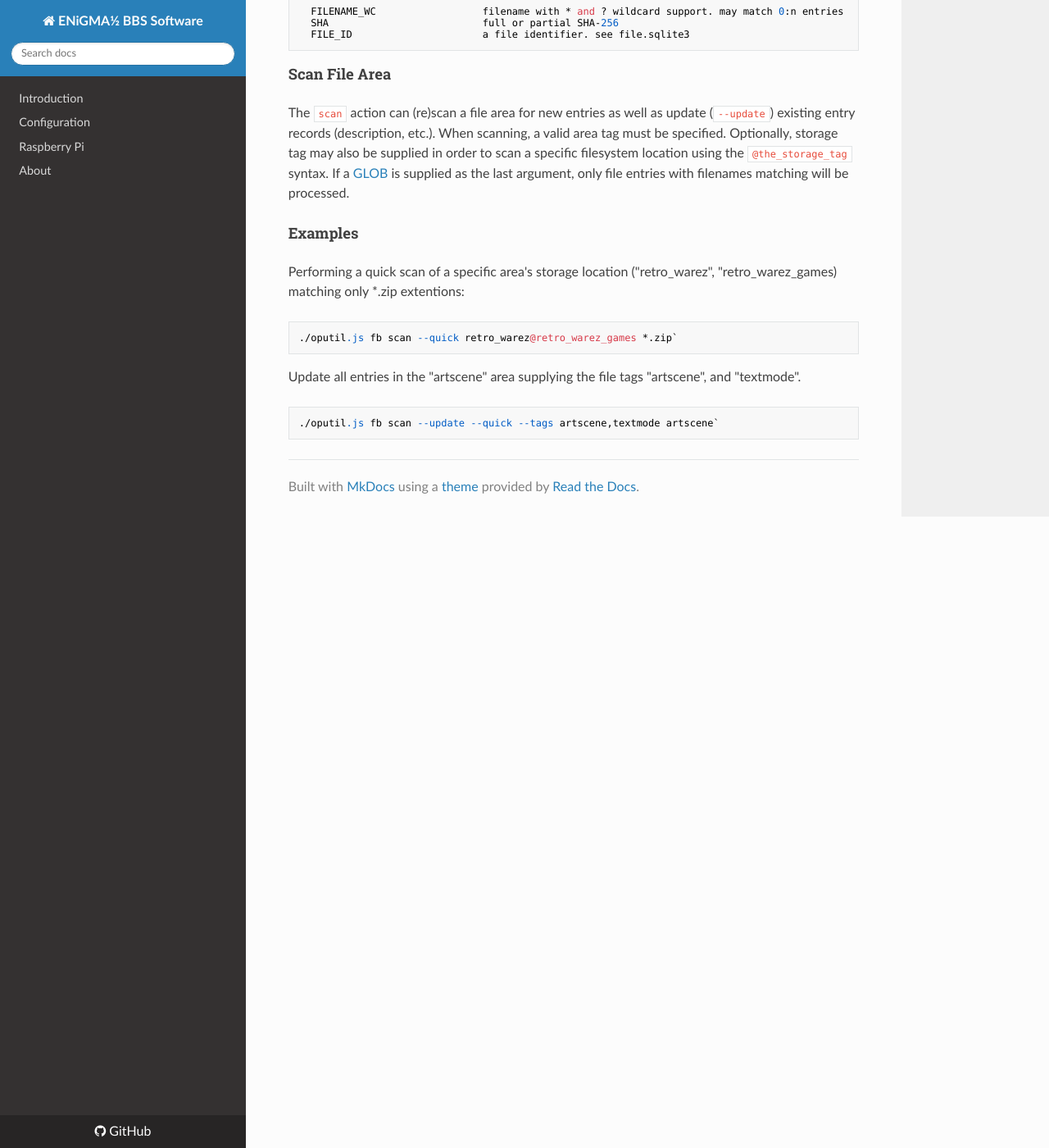
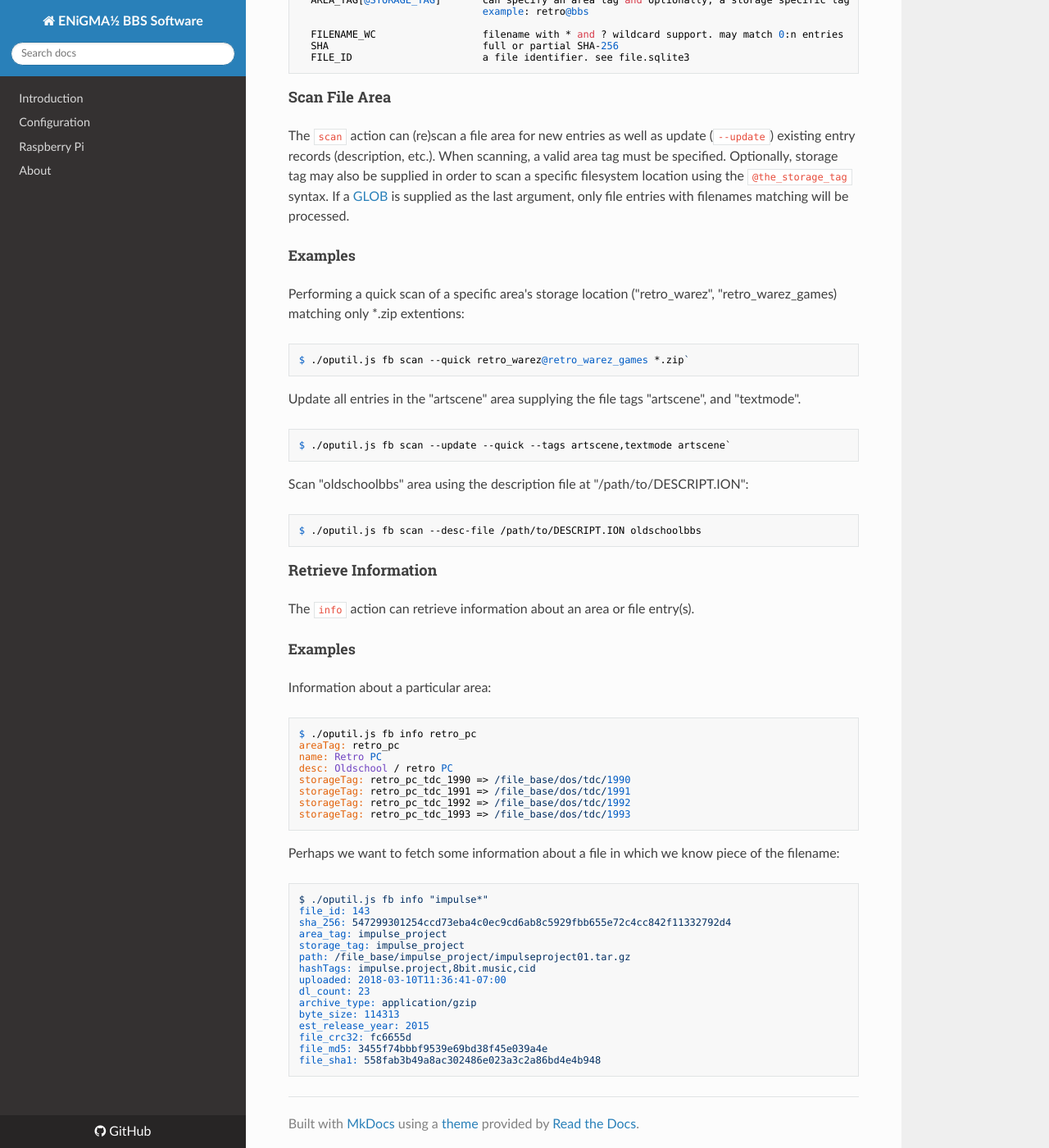
Before and after one commit to NuSkooler/enigma-bbs, an MkDocs documentation site: the page built from docs/admin/oputil.md, in a window 1280 px wide and 1400 px high, scrolled down 2827 px. Shown: the whole window at 82% size. Built offline with MkDocs 1.6.1, drawn with Linux system fonts in a browser that asks for light colours; nearby versions of some CDN libraries; old or Windows-style settings are respelled for this version of MkDocs; some of the changed text lies outside the part shown.

Commit message:
Some 'fb info' docs

````diff
--- a/docs/admin/oputil.md
+++ b/docs/admin/oputil.md
@@ -97,7 +97,9 @@ actions:
                                may also contain optional GLOB as last parameter,
                                for examle: scan some_area *.zip
 
-  info AREA_TAG|SHA|FILE_ID    display information about areas and/or files
+  info CRITERIA                display information about areas and/or files
+                               where CRITERIA is one of the following:
+                               AREA_TAG|SHA|FILE_ID|FILENAME_WC
                                SHA may be a full or partial SHA-256
 
   mv SRC [SRC...] DST          move entry(s) from SRC to DST
@@ -135,13 +137,53 @@ general information:
 #### Scan File Area
 The `scan` action can (re)scan a file area for new entries as well as update (`--update`) existing entry records (description, etc.). When scanning, a valid area tag must be specified. Optionally, storage tag may also be supplied in order to scan a specific filesystem location using the `@the_storage_tag` syntax. If a [GLOB](http://man7.org/linux/man-pages/man7/glob.7.html) is supplied as the last argument, only file entries with filenames matching will be processed.
 
-#### Examples
+##### Examples
 Performing a quick scan of a specific area's storage location ("retro_warez", "retro_warez_games) matching only *.zip extentions:
 ```
-./oputil.js fb scan --quick retro_warez@retro_warez_games *.zip`
+$ ./oputil.js fb scan --quick retro_warez@retro_warez_games *.zip`
 ```
 
 Update all entries in the "artscene" area supplying the file tags "artscene", and "textmode".
 ```
-./oputil.js fb scan --update --quick --tags artscene,textmode artscene`
+$ ./oputil.js fb scan --update --quick --tags artscene,textmode artscene`
 ```
+
+Scan "oldschoolbbs" area using the description file at "/path/to/DESCRIPT.ION":
+```
+$ ./oputil.js fb scan --desc-file /path/to/DESCRIPT.ION oldschoolbbs
+```
+
+#### Retrieve Information
+The `info` action can retrieve information about an area or file entry(s).
+
+##### Examples
+Information about a particular area:
+```
+$ ./oputil.js fb info retro_pc
+areaTag: retro_pc
+name: Retro PC
+desc: Oldschool / retro PC
+storageTag: retro_pc_tdc_1990 => /file_base/dos/tdc/1990
+storageTag: retro_pc_tdc_1991 => /file_base/dos/tdc/1991
+storageTag: retro_pc_tdc_1992 => /file_base/dos/tdc/1992
+storageTag: retro_pc_tdc_1993 => /file_base/dos/tdc/1993
+```
+
+Perhaps we want to fetch some information about a file in which we know piece of the filename:
+```
+$ ./oputil.js fb info "impulse*"
+file_id: 143
+sha_256: 547299301254ccd73eba4c0ec9cd6ab8c5929fbb655e72c4cc842f11332792d4
+area_tag: impulse_project
+storage_tag: impulse_project
+path: /file_base/impulse_project/impulseproject01.tar.gz
+hashTags: impulse.project,8bit.music,cid
+uploaded: 2018-03-10T11:36:41-07:00
+dl_count: 23
+archive_type: application/gzip
+byte_size: 114313
+est_release_year: 2015
+file_crc32: fc6655d
+file_md5: 3455f74bbbf9539e69bd38f45e039a4e
+file_sha1: 558fab3b49a8ac302486e023a3c2a86bd4e4b948
+```
````
